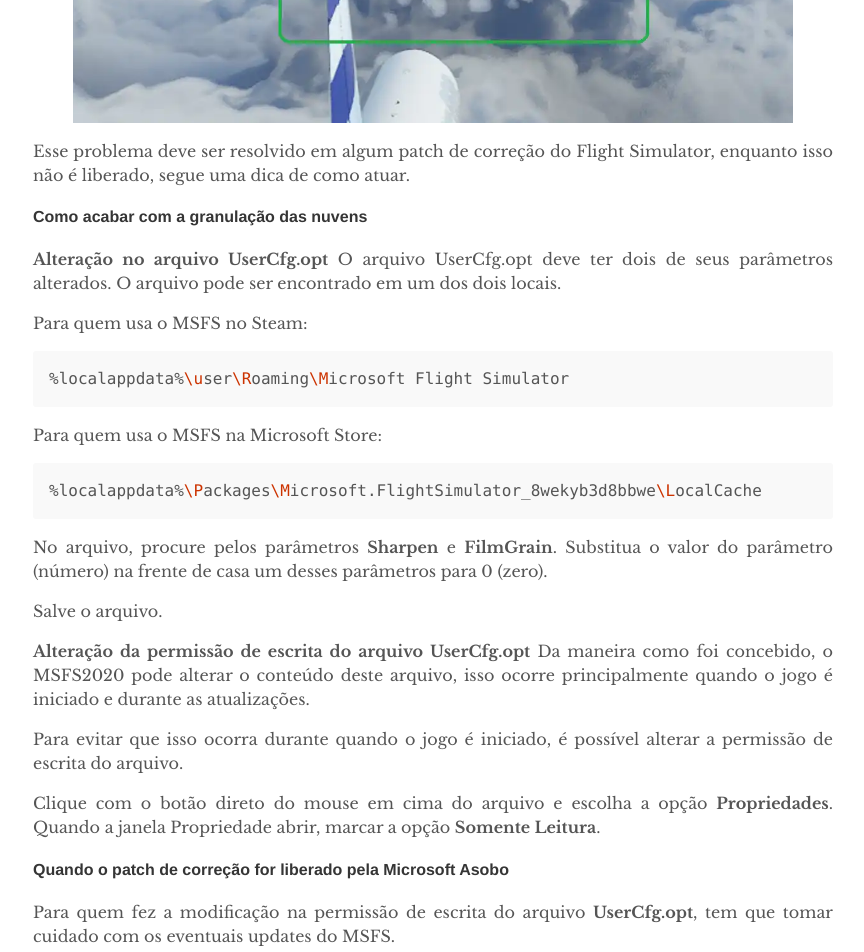
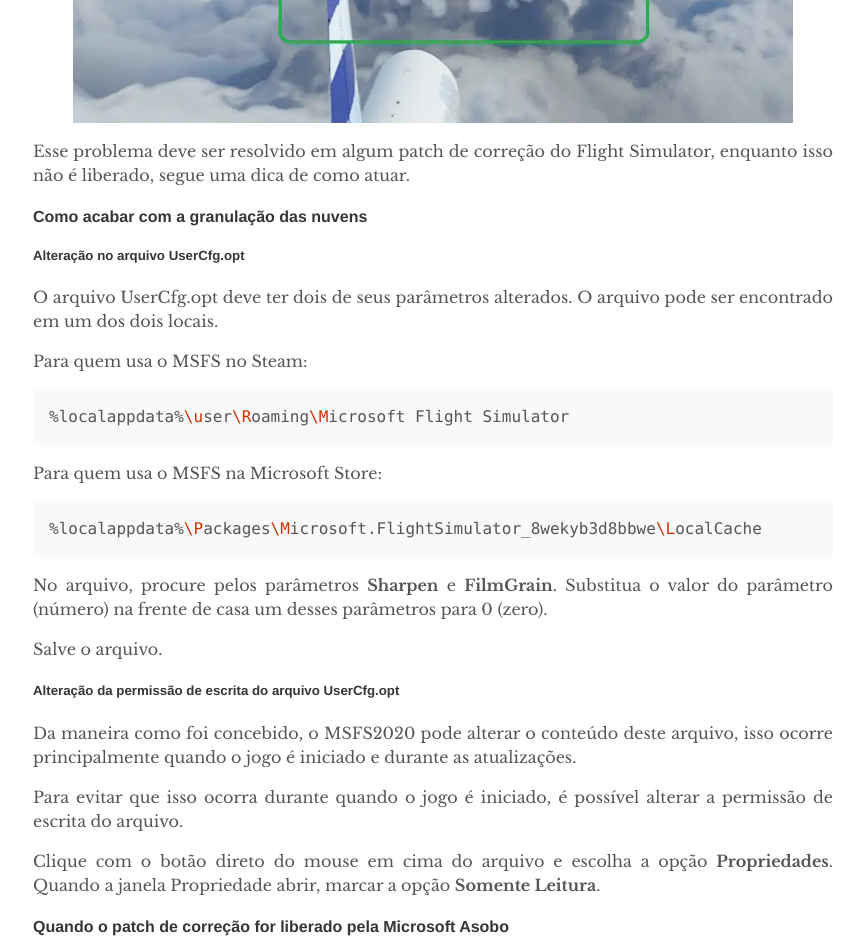
Before and after one commit to marcelocamera/marcelocamera.github.io, a Jekyll site: the page built from _posts/2021-03-28-como-acabar-com-as-nuvens-granuladas.md, in a window 1280 px wide. Shown: the part 1061-2013 px from the top of the page, without its empty margins (207-1071 px from the left). Built offline with Jekyll 4.4.1, drawn with Linux system fonts in a browser that asks for light colours; comment, search, counter and statistics services are not loaded.

```diff
--- a/_posts/2021-03-28-como-acabar-com-as-nuvens-granuladas.md
+++ b/_posts/2021-03-28-como-acabar-com-as-nuvens-granuladas.md
@@ -22,7 +22,8 @@ Esse problema deve ser resolvido em algum patch de correção do Flight Simulato
 
 #### Como acabar com a granulação das nuvens
 
-**Alteração no arquivo UserCfg.opt**
+##### Alteração no arquivo UserCfg.opt
+
 O arquivo UserCfg.opt deve ter dois de seus parâmetros alterados.
 O arquivo pode ser encontrado em um dos dois locais.
 
@@ -40,7 +41,8 @@ No arquivo, procure pelos parâmetros **Sharpen** e **FilmGrain**. Substitua o v
 
 Salve o arquivo.
 
-**Alteração da permissão de escrita do arquivo UserCfg.opt**
+##### Alteração da permissão de escrita do arquivo UserCfg.opt
+
 Da maneira como foi concebido, o MSFS2020 pode alterar o conteúdo deste arquivo, isso ocorre principalmente quando o jogo é iniciado e durante as atualizações.
 
 Para evitar que isso ocorra durante quando o jogo é iniciado, é possível alterar a permissão de escrita do arquivo.
```
